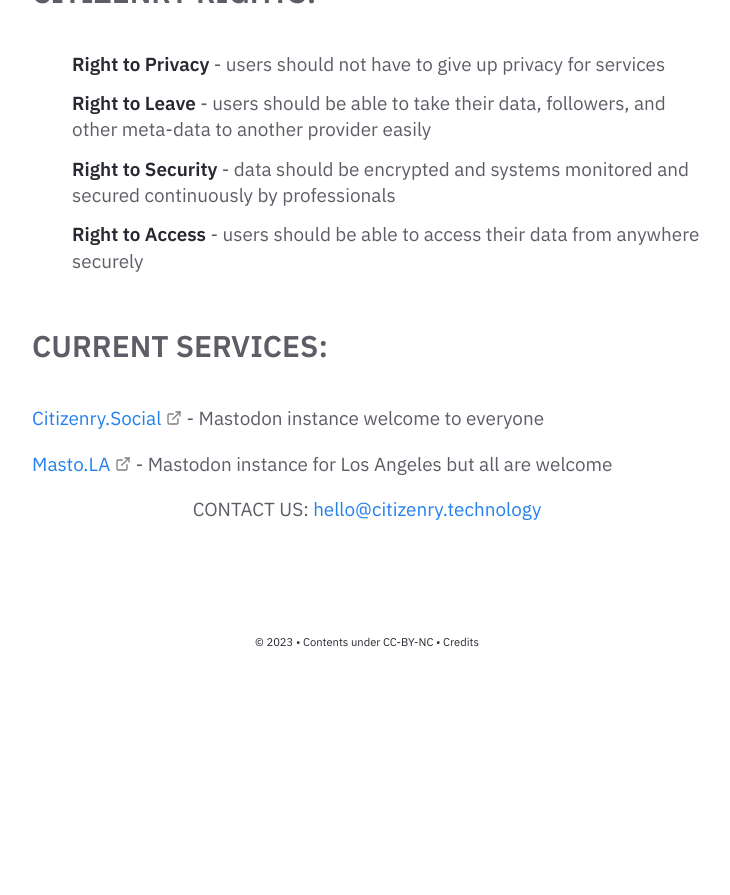
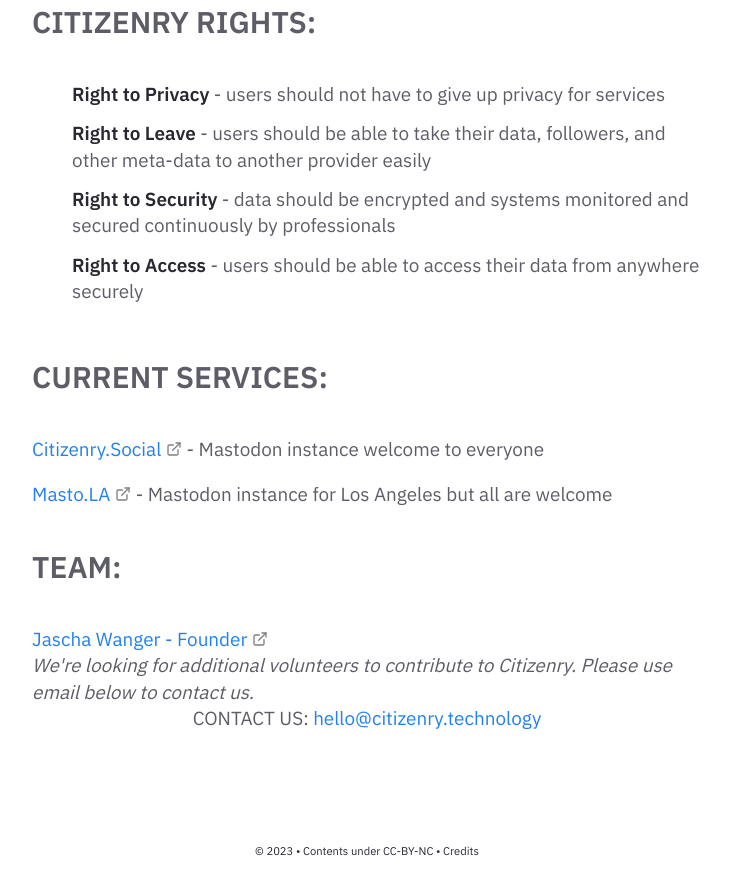
Before and after one commit to Citizenry/Citizenry.github.io, a Jekyll site: the page built from pages/index.md, in a window 1280 px wide and 900 px high, scrolled down 1066 px. Shown: the top 895 px of the window, without its empty margins (273-1003 px from the left). Built offline with Jekyll 4.4.1, drawn with Linux system fonts in a browser that asks for light colours; before the commit the page ends 1757 px from its top, so only the background shows below that.

Commit message:
added team section

```diff
--- a/_includes/Homepage.html
+++ b/_includes/Homepage.html
@@ -4,6 +4,7 @@
         We are a not-for-profit that builds "essential Internet services" that are Democratically moderated and managed by members.
         </h3>
         <form method="post" action="https://lists.citizenry.technology/subscription/form" class="listmonk-form">
+<hr size="8" width="90%">
     <div>
         <h3>Subscribe to Newsletter</h3>
         <input type="hidden" name="nonce" />
@@ -18,6 +19,9 @@
         <p><input type="submit" value="Subscribe" /></p>
     </div>
 </form>
+
+<hr size="8" width="90%">
+
         <h2 id="overview">OVERVIEW</h2>
 <p>Citizenry allows for the citizenship of “users” regardless of physical location. With the shift of people online connected all the time to devices, it is time to reassess how all the related data and moderation are managed. Citizenry is a Democracy of member users utilizing the services they want and need. The traditional model of raising many millions from Venture Capitalists to build for-profit social platforms is fundamentally flawed. This leads to over-centralization of control, features, and moderation. Along with the privacy and security issues of being a part of the surveillance economy. </p>
 <h2 id="users-have-the">CITIZENRY RIGHTS:</h2>
@@ -32,5 +36,9 @@
 <p><a href="https://citizenry.social" target="_blank">Citizenry.Social</a> - Mastodon instance welcome to everyone</p>
 <p><a href="https://masto.la" target="_blank">Masto.LA</a> - Mastodon instance for Los Angeles but all are welcome</p>
 
+<p><h2>TEAM:</h2></p>
+<a rel="me" href="https://citizenry.social/@jascha">Jascha Wanger - Founder</a><br>
+<i>We're looking for additional volunteers to contribute to Citizenry. Please use email below to contact us.</i>
+
 <p align="center">CONTACT US:<a href="mailto:hello@citizenry.technology"> hello@citizenry.technology</a></p>
 </div> </div>
```
